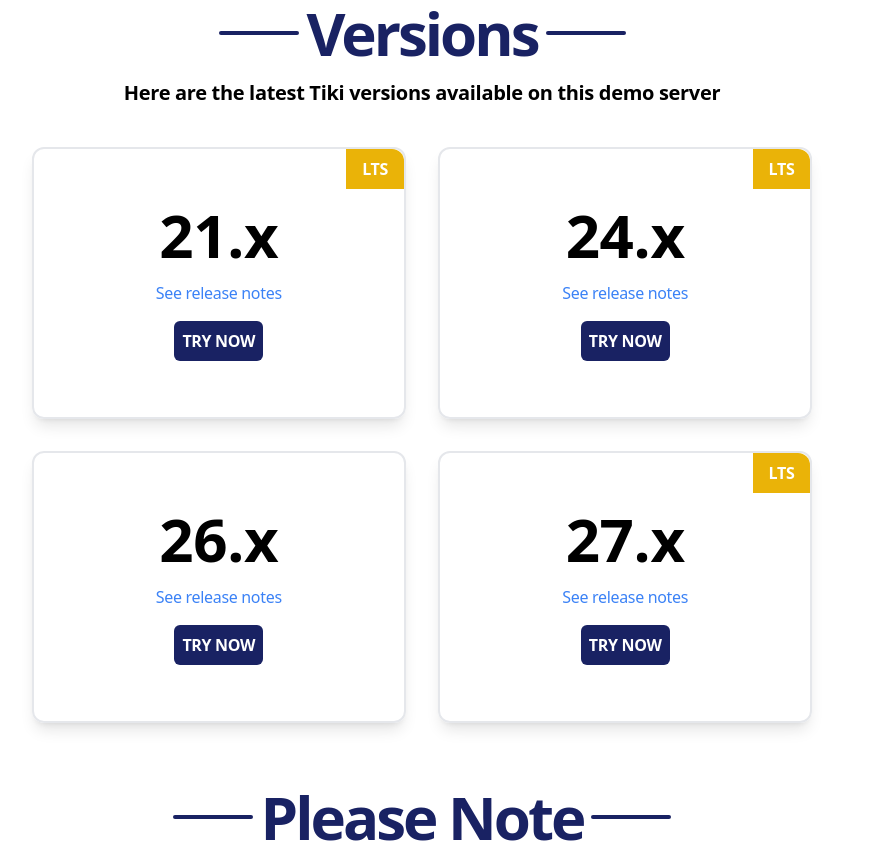
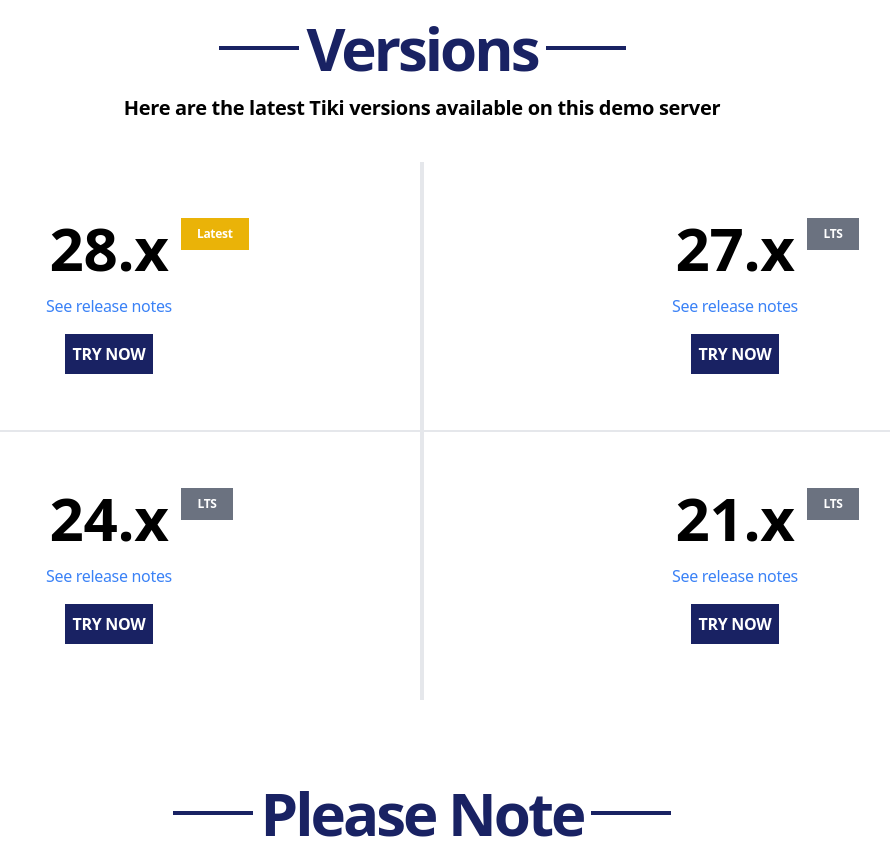
Before and after one commit to mercihabam/demo.tiki.org, a website: page src/index.html in a window 1280 px wide. Shown: the part 1329-2179 px from the top of the page, without its empty margins (218-1108 px from the left). Drawn offline with Linux system fonts and the light colour scheme.

Commit message:
Some update to the look and replace 26x instance with 28x

```diff
--- a/src/index.html
+++ b/src/index.html
@@ -41,17 +41,17 @@
     </div>
 
     <div class="mt-14" id="credentials">
-        <div class="container flex flex-col items-center justify-center mx-auto p-4 space-y-16">
+        <div class="container flex flex-col justify-center mx-auto p-4 space-y-16">
           <div class="text-center">
             <div class="flex justify-center items-center gap-2">
-              <div class="h-1 w-20 bg-primary rounded-xl"></div>
+              <div class="h-1 w-20 bg-primary"></div>
               <h2 class="text-4xl sm:text-6xl font-bold my-4 text-primary capitalize tracking-tighter">Get a glimpse of the possibilities</h2>
-              <div class="h-1 w-20 bg-primary rounded-xl"></div>
+              <div class="h-1 w-20 bg-primary"></div>
             </div>
             <h2 class="text-xl font-semibold">You can test Tiki with the following log-in</h2>
           </div>
 
-          <div class="flex flex-col w-max mx-auto justify-center py-14 px-20 rounded-xl border-2 shadow-lg bg-white font-bold">
+          <div class="flex flex-col w-max mx-auto justify-center py-14 px-20 border-x-2 bg-white font-bold">
             <div class="text-center">
               User: admin
             </div>
@@ -70,39 +70,48 @@
       <div class="container min-h-screen flex flex-col justify-center mx-auto p-4 space-y-10">
         <div class="text-center">
           <div class="flex justify-center items-center gap-2">
-            <div class="h-1 w-20 bg-primary rounded-xl"></div>
+            <div class="h-1 w-20 bg-primary"></div>
             <h2 class="text-4xl sm:text-6xl font-bold my-4 text-primary capitalize tracking-tighter">Versions</h2>
-            <div class="h-1 w-20 bg-primary rounded-xl"></div>
+            <div class="h-1 w-20 bg-primary"></div>
           </div>
           <h2 class="text-xl font-semibold">Here are the latest Tiki versions available on this demo server</h2>
         </div>
 
-        <div class="grid sm:grid-cols-2 md:grid-cols-[35%,35%] lg:grid-cols-[30%,30%] gap-8 items-center justify-center">
-          <div class="border-2 relative shadow-lg flex gap-4 flex-col items-center justify-center p-14 rounded-xl">
-            <div class="absolute bg-yellow-500 rounded-tr-xl px-4 py-2 font-bold text-white top-0 right-0">LTS</div>
-            <div class="text-6xl font-bold">21.x</div>
-            <a href="https://doc.tiki.org/Tiki21" target="_blank" class="text-blue-500">See release notes</a>
-            <a href="https://demo.tiki.org/21x/" class="text-white bg-primary block p-2 rounded-md uppercase font-semibold">Try now</a>
+        <div class="flex justify-between flex-wrap">
+          <div class="border-r-2 border-b-2 flex gap-4 flex-col items-center justify-center p-14 w-full sm:w-1/2">
+            <div class="relative">
+              <span class="text-6xl font-bold">28.x</span>
+              <div class="absolute bg-yellow-500 px-4 py-2 font-bold text-white top-0 -right-20 text-xs">Latest</div>
+            </div>
+            <a href="https://doc.tiki.org/Tiki28" target="_blank" class="text-blue-500">See release notes</a>
+            <a href="https://28x.demo.tiki.org/" class="text-white bg-primary block p-2 uppercase font-semibold">Try now</a>
           </div>
 
-          <div class="border-2 relative shadow-lg flex gap-4 flex-col items-center justify-center p-14 rounded-xl">
-            <div class="absolute bg-yellow-500 rounded-tr-xl px-4 py-2 font-bold text-white top-0 right-0">LTS</div>
-            <div class="text-6xl font-bold">24.x</div>
-            <a href="https://doc.tiki.org/Tiki24" target="_blank" class="text-blue-500">See release notes</a>
-            <a href="https://demo.tiki.org/24x/" class="text-white bg-primary block p-2 rounded-md uppercase font-semibold">Try now</a>
+          <div class="border-l-2 border-b-2 flex gap-4 flex-col items-center justify-center p-14 w-full sm:w-1/2">
+            <div class="relative">
+              <span class="text-6xl font-bold">27.x</span>
+              <div class="absolute bg-gray-500 px-4 py-2 font-bold text-white top-0 -right-16 text-xs">LTS</div>
+            </div>
+            <a href="https://doc.tiki.org/Tiki27" target="_blank" class="text-blue-500">See release notes</a>
+            <a href="https://27x.demo.tiki.org/" class="text-white bg-primary block p-2 uppercase font-semibold">Try now</a>
           </div>
 
-          <div class="border-2  shadow-lg flex gap-4 flex-col items-center justify-center p-14 rounded-xl">
-            <div class="text-6xl font-bold">26.x</div>
-            <a href="https://doc.tiki.org/Tiki26" target="_blank" class="text-blue-500">See release notes</a>
-            <a href="https://demo.tiki.org/26x/" class="text-white bg-primary block p-2 rounded-md uppercase font-semibold">Try now</a>
+          <div class="border-r-2 flex gap-4 flex-col items-center justify-center p-14 w-full sm:w-1/2">
+            <div class="relative">
+              <span class="text-6xl font-bold">24.x</span>
+              <div class="absolute bg-gray-500 px-4 py-2 font-bold text-white top-0 -right-16 text-xs">LTS</div>
+            </div>
+            <a href="https://doc.tiki.org/Tiki24" target="_blank" class="text-blue-500">See release notes</a>
+            <a href="https://demo.tiki.org/24x/" class="text-white bg-primary block p-2 uppercase font-semibold">Try now</a>
           </div>
 
-          <div class="border-2 relative shadow-lg flex gap-4 flex-col items-center justify-center p-14 rounded-xl">
-            <div class="absolute bg-yellow-500 rounded-tr-xl px-4 py-2 font-bold text-white top-0 right-0">LTS</div>
-            <div class="text-6xl font-bold">27.x</div>
-            <a href="https://doc.tiki.org/Tiki27" target="_blank" class="text-blue-500">See release notes</a>
-            <a href="https://27x.demo.tiki.org/" class="text-white bg-primary block p-2 rounded-md uppercase font-semibold">Try now</a>
+          <div class="border-l-2 border-t-2 sm:border-t-0 flex gap-4 flex-col items-center justify-center p-14 w-full sm:w-1/2">
+            <div class="relative">
+              <span class="text-6xl font-bold">21.x</span>
+              <div class="absolute bg-gray-500 px-4 py-2 font-bold text-white top-0 -right-16 text-xs">LTS</div>
+            </div>
+            <a href="https://doc.tiki.org/Tiki21" target="_blank" class="text-blue-500">See release notes</a>
+            <a href="https://demo.tiki.org/21x/" class="text-white bg-primary block p-2 uppercase font-semibold">Try now</a>
           </div>
         </div>
       </div>
@@ -112,20 +121,20 @@
       <div class="container flex flex-col justify-center mx-auto p-4 space-y-10">
         <div class="text-center">
           <div class="flex justify-center items-center gap-2">
-            <div class="h-1 w-20 bg-primary rounded-xl"></div>
+            <div class="h-1 w-20 bg-primary"></div>
             <h2 class="text-4xl sm:text-6xl font-bold my-4 text-primary capitalize tracking-tighter">Please note</h2>
-            <div class="h-1 w-20 bg-primary rounded-xl"></div>
+            <div class="h-1 w-20 bg-primary"></div>
           </div>
         </div>
 
         <div class="flex flex-col items-center justify-center gap-4">
-          <div class="bg-yellow-100 border border-yellow-500 px-4 py-2 rounded-xl">
+          <div class="bg-yellow-100 border border-yellow-500 px-4 py-2">
             All sites will be reset once a week on Sunday evenings. This demo site is for experimenting, not for long-lasting data.
           </div>
-          <div class="bg-yellow-100 border border-yellow-500 px-4 py-2 rounded-xl">
+          <div class="bg-yellow-100 border border-yellow-500 px-4 py-2">
             If you try several Tiki versions and run into trouble, check your demo.tiki.org cookies and delete them.
           </div>
-          <div class="bg-yellow-100 border border-yellow-500 px-4 py-2 rounded-xl">
+          <div class="bg-yellow-100 border border-yellow-500 px-4 py-2">
             If the login form is not visible, just visit /login.php for the appropriate domain.
           </div>
         </div>
```
Also changed, not shown: dist/index.css.
